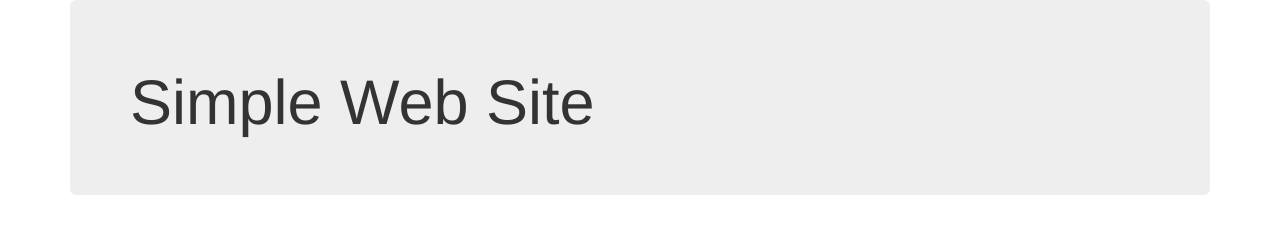
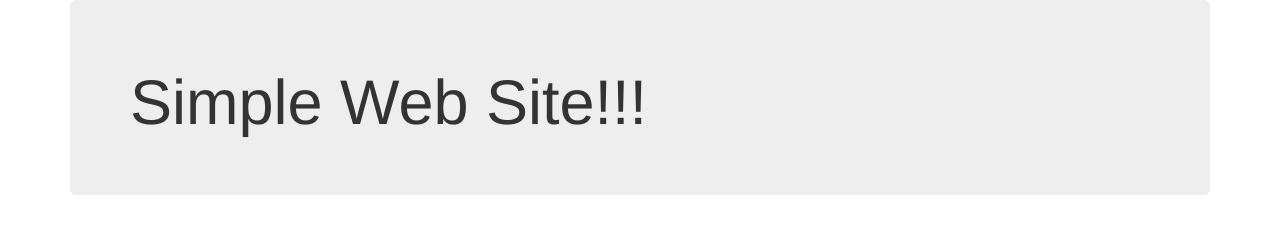
Before and after one commit to BretStateham/SimpleWebSite, a plain HTML site: page index.html in a window 1280 px wide. Drawn offline with nearby package versions, Linux system fonts and the light colour scheme.

Commit message:
Modified index.html
Added exclamation marks

```diff
--- a/index.html
+++ b/index.html
@@ -20,7 +20,7 @@
 <body>
   <div class="container">
     <div class="jumbotron">
-      <h1>Simple Web Site</h1>
+      <h1>Simple Web Site!!!</h1>
     </div>
   </div>
   <!-- jQuery (necessary for Bootstrap's JavaScript plugins) -->
```
